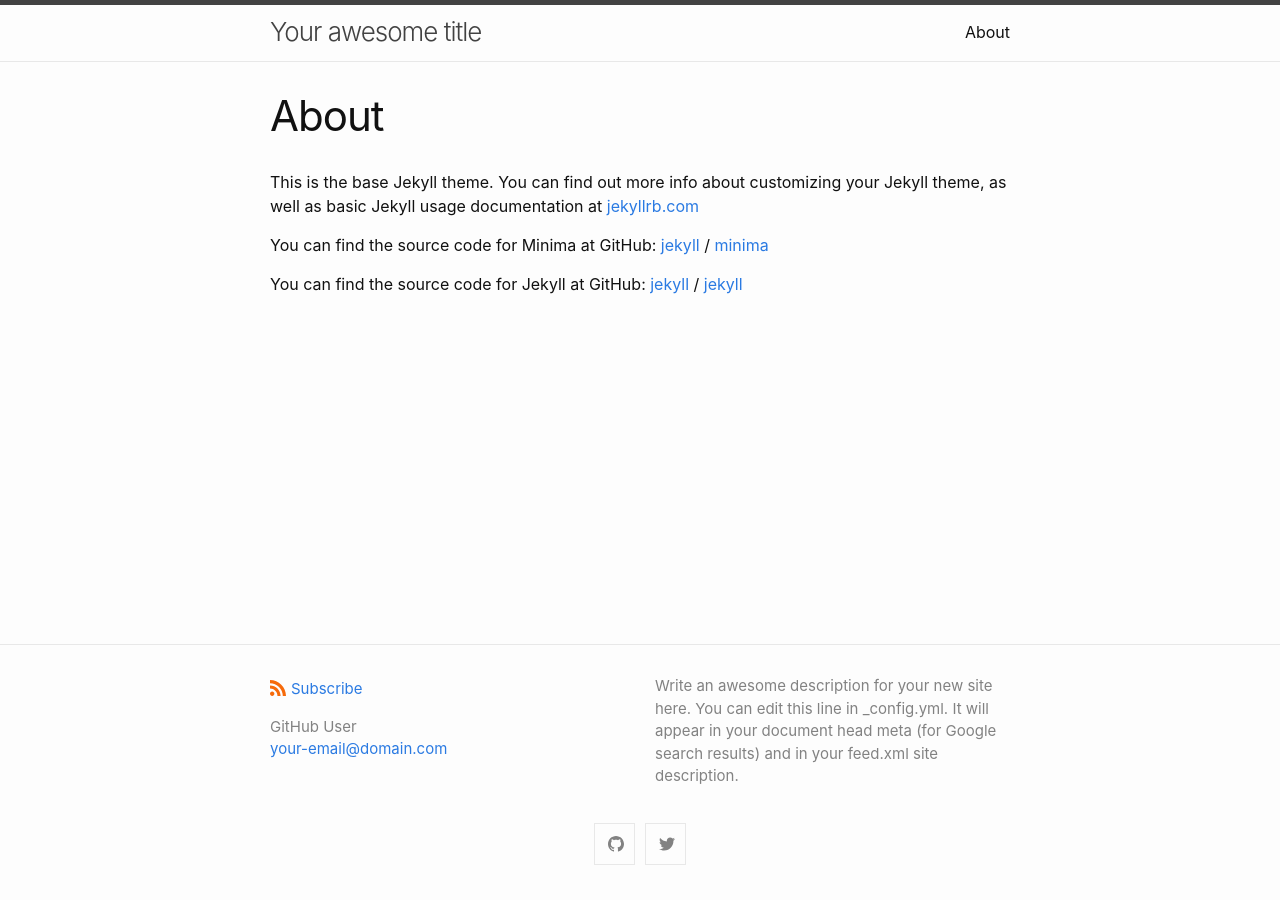
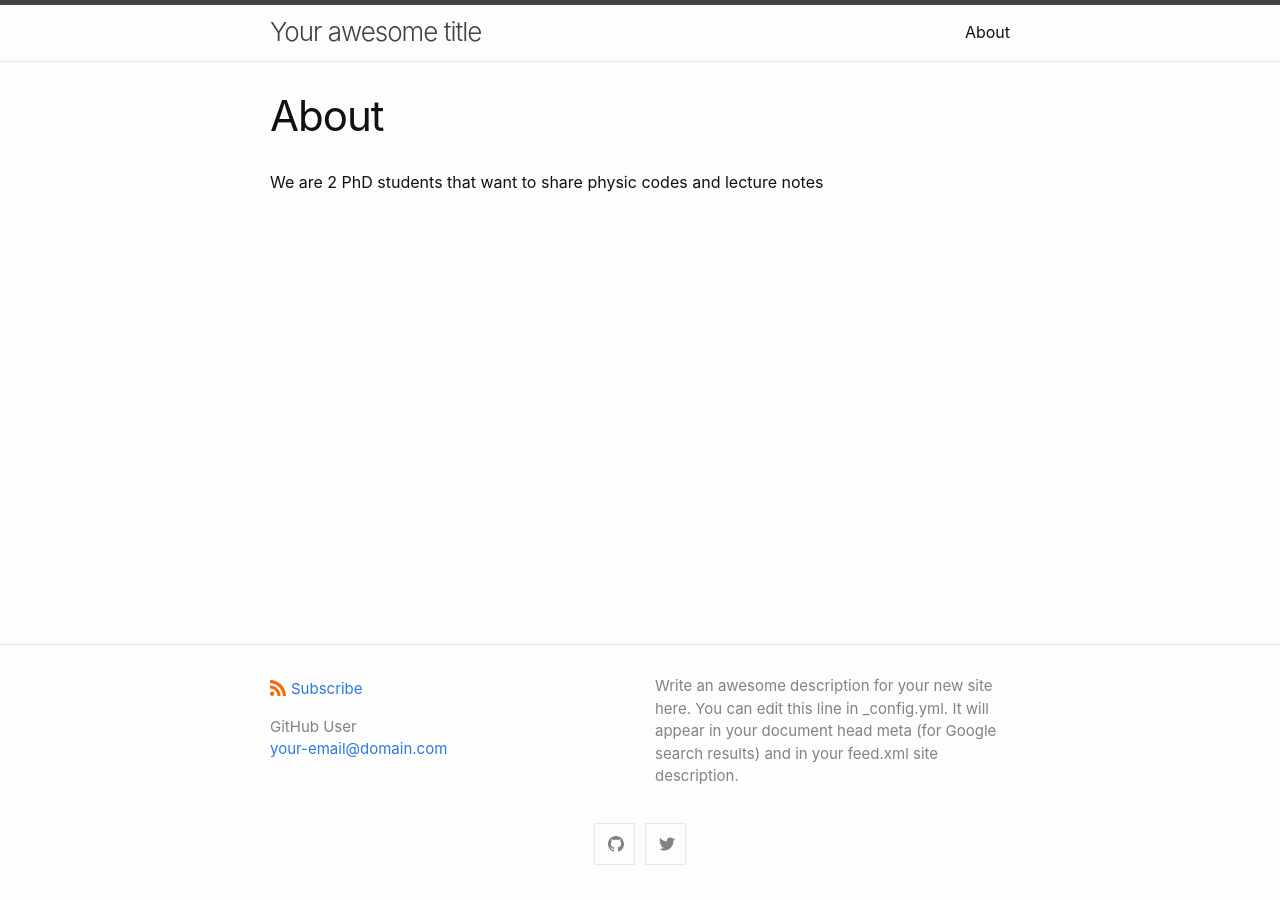
Before and after one commit to YoloNomy/YoloNomy.github.io, a Jekyll site: the page built from about.md, in a window 1280 px wide. Built offline with Jekyll 4.4.1, drawn with Linux system fonts in a browser that asks for light colours.

Commit message:
Update about.md

```diff
--- a/about.md
+++ b/about.md
@@ -4,15 +4,4 @@ title: About
 permalink: /about/
 ---
 
-This is the base Jekyll theme. You can find out more info about customizing your Jekyll theme, as well as basic Jekyll usage documentation at [jekyllrb.com](https://jekyllrb.com/)
-
-You can find the source code for Minima at GitHub:
-[jekyll][jekyll-organization] /
-[minima](https://github.com/jekyll/minima)
-
-You can find the source code for Jekyll at GitHub:
-[jekyll][jekyll-organization] /
-[jekyll](https://github.com/jekyll/jekyll)
-
-
-[jekyll-organization]: https://github.com/jekyll
+We are 2 PhD students that want to share physic codes and lecture notes
```
